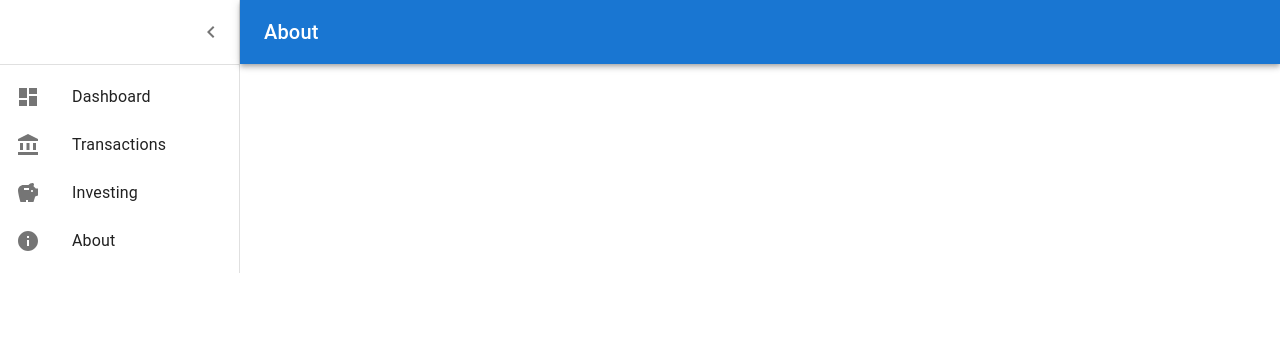
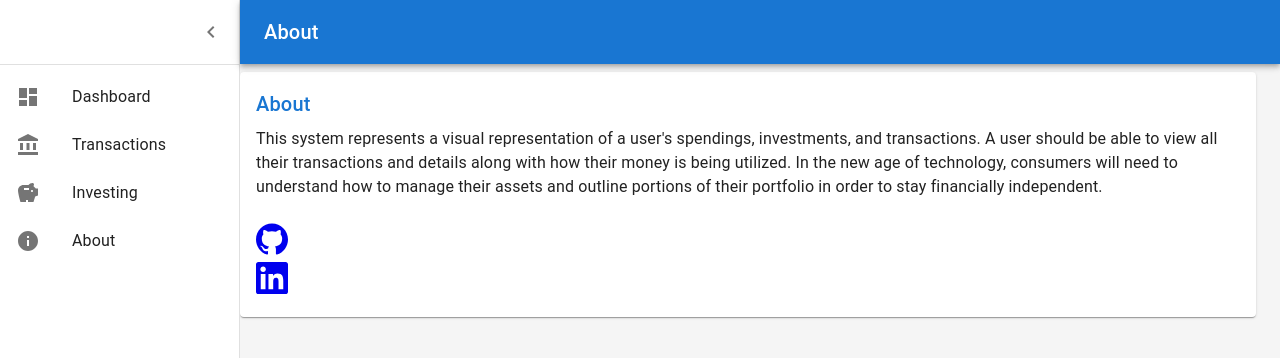
Before and after one commit to jdinh-782/jd_finance, a Next.js app: page /about in a window 1280 px wide. Shown: the top 358 px of the page. Built offline with nearby package versions, Linux system fonts and the light colour scheme.

Commit message:
added content to about page

```diff
--- a/package.json
+++ b/package.json
@@ -13,6 +13,7 @@
     "next": "latest",
     "react": "18.2.0",
     "react-dom": "18.2.0",
+    "react-icons": "^4.7.1",
     "react-router-dom": "^6.4.4",
     "recharts": "^2.1.16"
   }
--- a/pages/about.js
+++ b/pages/about.js
@@ -16,6 +16,8 @@ import Link from '@mui/material/Link';
 import MenuIcon from '@mui/icons-material/Menu';
 import ChevronLeftIcon from '@mui/icons-material/ChevronLeft';
 import { mainListItems } from '../components/list_items';
+import Title from '../components/Title';
+import { SiGithub, SiLinkedin } from "react-icons/si";
 
 
 
@@ -137,6 +139,51 @@ function AboutContent() {
             {mainListItems}
           </List>
         </Drawer>
+
+        <Box
+          component="main"
+          sx={{
+            backgroundColor: (theme) =>
+              theme.palette.mode === 'light'
+                ? theme.palette.grey[100]
+                : theme.palette.grey[900],
+            flexGrow: 1,
+            height: '100vh',
+            overflow: 'auto',
+          }}
+        >
+          <Toolbar />
+          <Container maxWidth="lg" sx={{ mt: 4, mb: 4 }}>
+            <Grid container spacing={3}>
+              <Paper sx={{ p: 2, display: 'flex', flexDirection: 'column', width: 1230 }}>
+                <React.Fragment>
+                  <Title>About</Title>
+
+                  This system represents a visual representation of a user's spendings, investments, and transactions. A user
+                  should be able to view all their transactions and details along with how their money is being utilized. In
+                  the new age of technology, consumers will need to understand how to manage their assets and outline portions
+                  of their portfolio in order to stay financially independent. <br/> <br/>
+
+                  <div style={{ display: 'inline-block'}}>
+                    <a href="https://github.com/jdinh-782/jd_finance" target="_blank">
+                      <SiGithub size={'2em'}/>
+                    </a>
+                  </div>
+
+                  <div style={{ display: 'inline-block', textDecoration: 'none'}}>
+                    <a href="https://www.linkedin.com/in/johnson-dinh/" target="_blank">
+                      <SiLinkedin size={'2em'} />
+                    </a>
+                  </div>
+
+
+                </React.Fragment>
+              </Paper>
+            </Grid>
+
+          </Container>
+
+        </Box>
       </Box>
     </ThemeProvider>
   );
```
Also changed, not shown: 1 other file (tests, documents, lock files or other folders).
